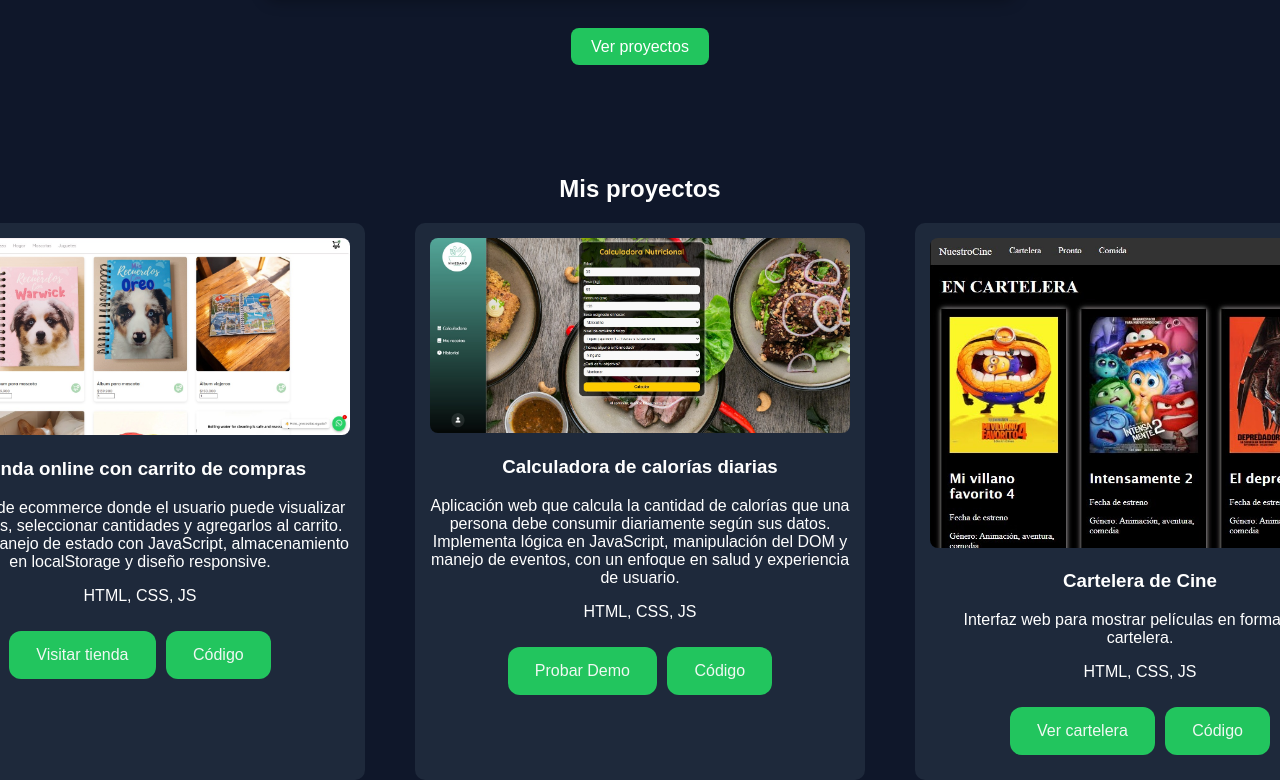
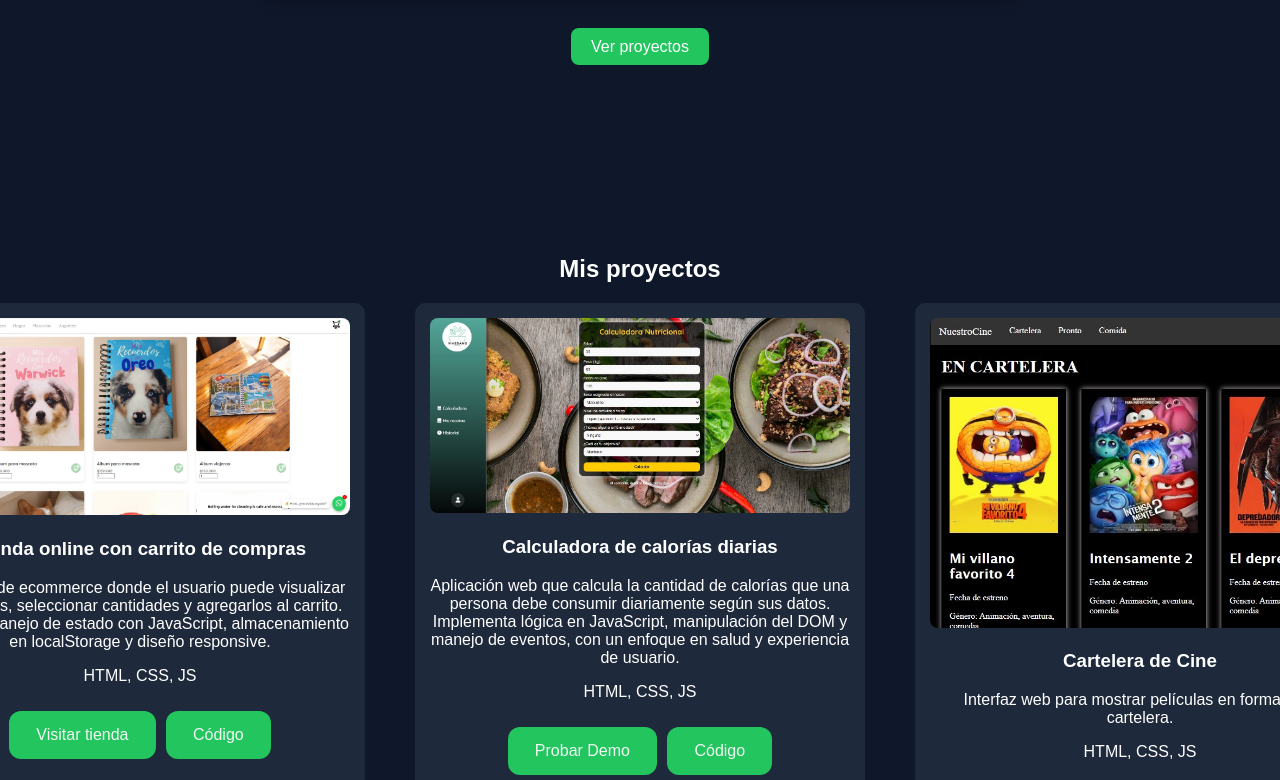
Before and after one commit to Nury2015/Mi-portafolio, a plain HTML site: page index.html in a window 1280 px wide. Shown: the part 560-1340 px from the top of the page. Drawn offline with Linux system fonts and the light colour scheme.

```diff
--- a/index.css
+++ b/index.css
@@ -74,6 +74,10 @@
   gap:50px;
   justify-content: center;
   margin-top:20px;
+}
+
+.proyectos{
+  margin-top: 80px;
 }
 
 /* CARD */
```
